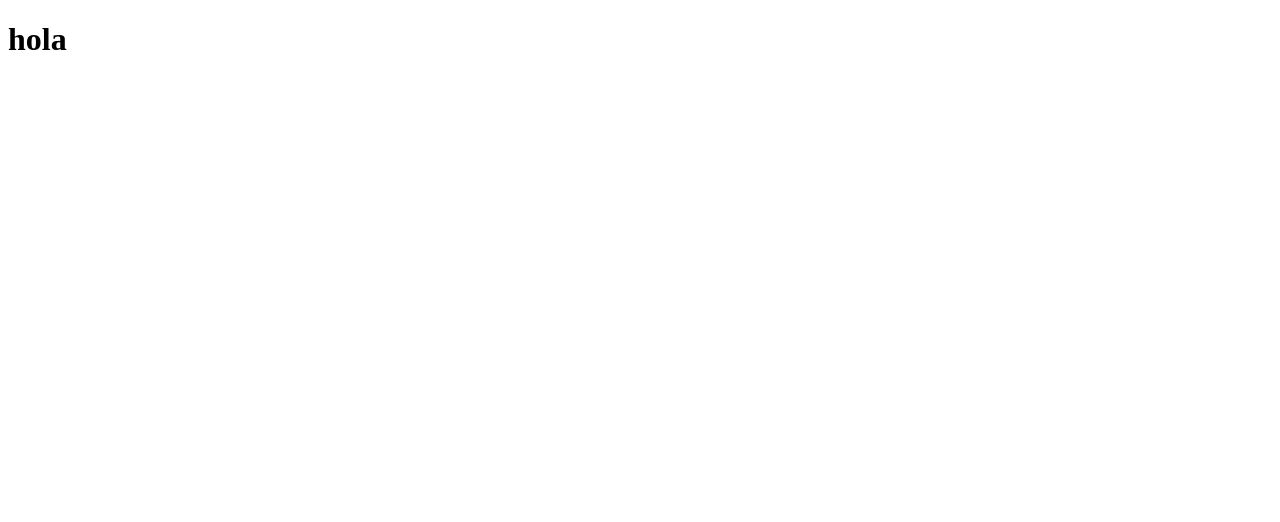
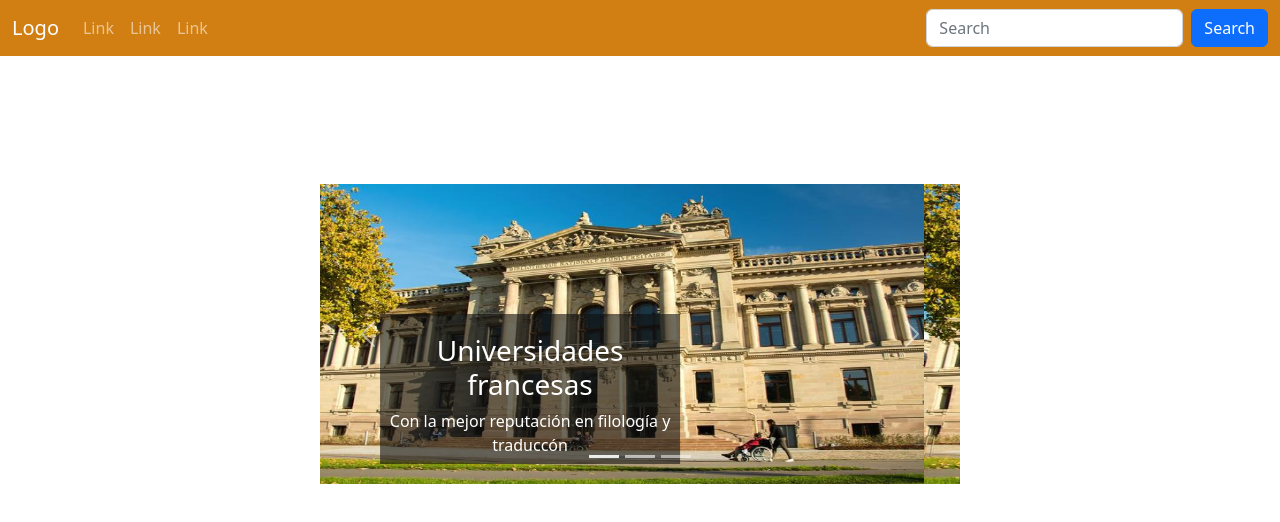
Before and after one commit to SrGarfia/ProyectoFinal, a plain HTML site: page index.html in a window 1280 px wide. Drawn offline with nearby package versions, Linux system fonts and the light colour scheme.

Commit message:
página mejorada

```diff
--- /dev/null
+++ b/css.css
@@ -0,0 +1,22 @@
+nav{
+    background-color: rgb(209, 127, 19);
+}
+.carousel-item img{
+    height: 300px;
+}
+
+img{
+    width: 70%;
+}
+
+#demo{
+    width: 50%;
+    margin-left: 25%;
+    margin-top: 10%;
+}
+.carousel-caption{
+    background-color: rgb(15, 15, 15, 0.6);
+    height: 150px;
+    width: 300px;
+
+}
--- a/index.html
+++ b/index.html
@@ -5,9 +5,80 @@
     <meta http-equiv="X-UA-Compatible" content="IE=edge">
     <meta name="viewport" content="width=device-width, initial-scale=1.0">
     <title>Document</title>
+
+    <!-- Latest compiled and minified CSS -->
+<link href="https://cdn.jsdelivr.net/npm/bootstrap@5.2.3/dist/css/bootstrap.min.css" rel="stylesheet">
+
+<!-- Latest compiled JavaScript -->
+<script src="https://cdn.jsdelivr.net/npm/bootstrap@5.2.3/dist/js/bootstrap.bundle.min.js"></script>
+ <link rel="stylesheet" href="css.css">
 </head>
 <body>
-    <h1>hola</h1>
+    <nav class="navbar navbar-expand-sm navbar-dark ">
+        <div class="container-fluid">
+          <a class="navbar-brand" href="javascript:void(0)">Logo</a>
+          <button class="navbar-toggler" type="button" data-bs-toggle="collapse" data-bs-target="#mynavbar">
+            <span class="navbar-toggler-icon"></span>
+          </button>
+          <div class="collapse navbar-collapse" id="mynavbar">
+            <ul class="navbar-nav me-auto">
+              <li class="nav-item">
+                <a class="nav-link" href="javascript:void(0)">Link</a>
+              </li>
+              <li class="nav-item">
+                <a class="nav-link" href="javascript:void(0)">Link</a>
+              </li>
+              <li class="nav-item">
+                <a class="nav-link" href="javascript:void(0)">Link</a>
+              </li>
+            </ul>
+            <form class="d-flex">
+              <input class="form-control me-2" type="text" placeholder="Search">
+              <button class="btn btn-primary" type="button">Search</button>
+            </form>
+          </div>
+        </div>
+      </nav>
+      <!-- Carousel -->
+<div id="demo" class="carousel slide" data-bs-ride="carousel">
+
+  <!-- Indicators/dots -->
+  <div class="carousel-indicators">
+    <button type="button" data-bs-target="#demo" data-bs-slide-to="0" class="active"></button>
+    <button type="button" data-bs-target="#demo" data-bs-slide-to="1"></button>
+    <button type="button" data-bs-target="#demo" data-bs-slide-to="2"></button>
+  </div>
+
+  <!-- The slideshow/carousel -->
+  <div class="carousel-inner">
+    <div class="carousel-item active">
+      <img src="un.jpg" alt="Los Angeles" class="d-block w-100">
+      <div class="carousel-caption">
+        <h3>Universidades francesas</h3>
+        <p>Con la mejor reputación en filología y traduccón</p>
+      </div>
+    </div>
+    <div class="carousel-item">
+      <img src="un.jpg" alt="Chicago" class="d-block w-100">
+    </div>
+    <div class="carousel-item">
+      <img src="un.jpg" alt="New York" class="d-block w-100">
+    </div>
+    <div class="carousel-item">
+      <img src="un.jpg" alt="New York" class="d-block w-100">
+    </div>
+  </div>
+
+  <!-- Left and right controls/icons -->
+  <button class="carousel-control-prev" type="button" data-bs-target="#demo" data-bs-slide="prev">
+    <span class="carousel-control-prev-icon"></span>
+  </button>
+  <button class="carousel-control-next" type="button" data-bs-target="#demo" data-bs-slide="next">
+    <span class="carousel-control-next-icon"></span>
+  </button>
+</div>
+
+
 
 </body>
 </html>
```
Also changed, not shown: un.jpg (added).
